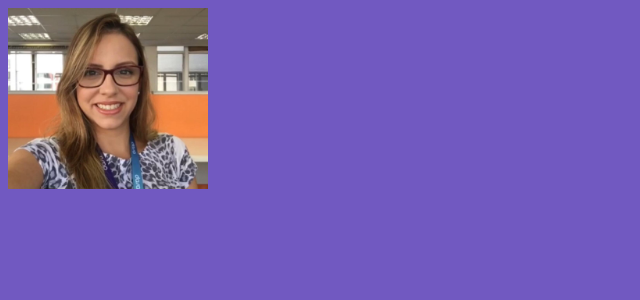
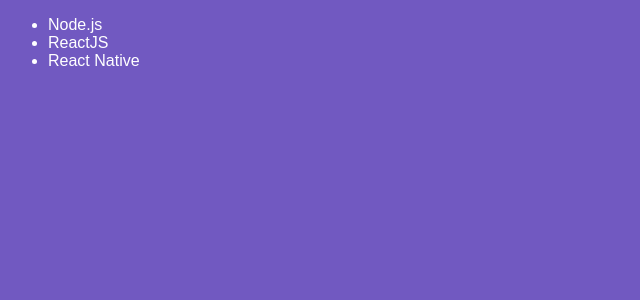
Before and after one commit to DarianeLourdes/IntroductionReact, a React app: page / in a window 1280 px wide. Shown: the top 300 px of the page, without its empty margins (0-640 px from the left). Built offline with nearby package versions, Linux system fonts and the light colour scheme.

Commit message:
chore: classe componentes

```diff
--- a/babel.config.js
+++ b/babel.config.js
@@ -3,4 +3,7 @@
     "@babel/preset-env",
     "@babel/preset-react"
   ],
+  plugins: [
+    '@babel/plugin-proposal-class-properties'
+  ]
 };
--- a/package.json
+++ b/package.json
@@ -12,6 +12,7 @@
   "license": "ISC",
   "devDependencies": {
     "@babel/core": "^7.9.6",
+    "@babel/plugin-proposal-class-properties": "^7.8.3",
     "@babel/preset-env": "^7.9.6",
     "@babel/preset-react": "^7.9.4",
     "babel-loader": "^8.1.0",
--- a/src/App.js
+++ b/src/App.js
@@ -1,10 +1,10 @@
 import React from 'react';
 import './App.css';
 
-import profile from './assets/dariane.jpeg';
+import TechList from './components/TechList';
 
 function App() {
-  return <img width="200" src={profile} />
+  return <TechList />
 }
 
 export default App;
--- /dev/null
+++ b/src/components/TechList.js
@@ -0,0 +1,25 @@
+import React, { Component } from 'react';
+
+class TechList extends Component {
+  state = {
+    techs: [
+      'Node.js',
+      'ReactJS',
+      'React Native'
+    ]
+  };
+
+  render() {
+    console.log(this.state);
+
+    return (
+      <ul>
+        <li>Node.js</li>
+        <li>ReactJS</li>
+        <li>React Native</li>
+      </ul>
+    );
+  }
+}
+
+export default TechList;
```
Also changed, not shown: 1 other file (tests, documents, lock files or other folders).
